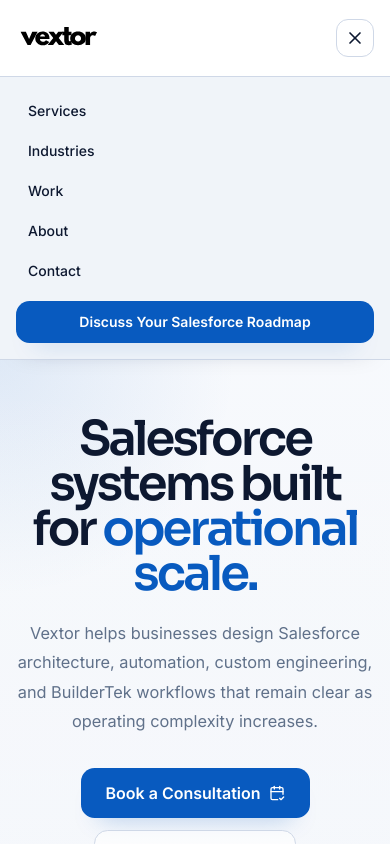
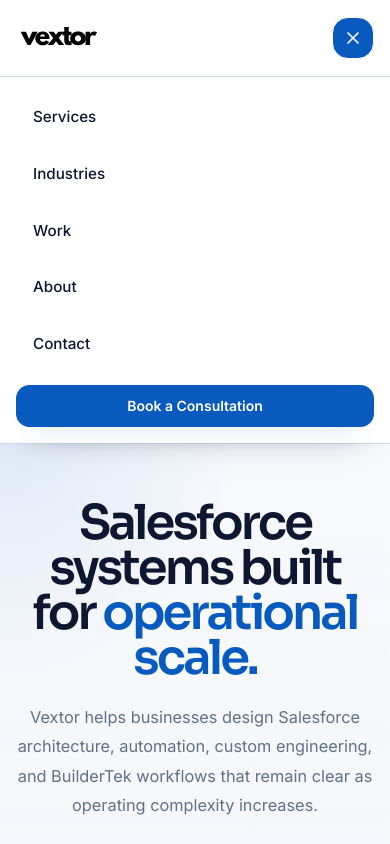
Before and after one commit to jayyymin18/vextor-site, a React (Vite) app: page / in a window 390 px wide. Both pictures are taken after a click on the button "Toggle menu". Shown: the top 844 px of the page. Built offline with nearby package versions, Linux system fonts and the light colour scheme.

Commit message:
Refresh mobile menu styling

```diff
--- a/src/App.tsx
+++ b/src/App.tsx
@@ -355,7 +355,11 @@
 
         <button
           type="button"
-          className="inline-flex items-center justify-center rounded-xl border border-border p-2 text-foreground transition hover:bg-card md:hidden"
+          className={`inline-flex items-center justify-center rounded-2xl border p-2.5 shadow-[0_16px_30px_-22px_rgba(37,99,235,0.42)] transition md:hidden ${
+            open
+              ? 'border-[hsl(var(--accent))/0.26] bg-[hsl(var(--accent))] text-white'
+              : 'border-[hsl(var(--accent))/0.14] bg-[hsl(var(--accent))/0.07] text-[hsl(var(--accent-strong))] hover:bg-[hsl(var(--accent))/0.12]'
+          }`}
           onClick={() => setOpen((prev) => !prev)}
           aria-expanded={open}
           aria-controls="mobile-nav"
@@ -366,19 +370,19 @@
       </div>
 
       {open ? (
-        <div id="mobile-nav" className="border-t border-border bg-background md:hidden">
-          <div className="mx-auto flex max-w-7xl flex-col gap-1 px-4 py-4 sm:px-6">
+        <div id="mobile-nav" className="border-t border-border bg-white/95 shadow-[0_18px_40px_-34px_rgba(15,23,42,0.34)] backdrop-blur md:hidden">
+          <div className="mx-auto flex max-w-7xl flex-col gap-2 px-4 py-4 sm:px-6">
             {navItems.map((item) => (
               <Link
                 key={item.to}
                 to={item.to}
-                className="rounded-xl px-3 py-2 text-sm font-medium text-foreground transition hover:bg-card"
+                className="rounded-2xl border border-transparent bg-white px-4 py-3 text-[0.95rem] font-medium text-foreground transition hover:border-border hover:bg-[hsl(var(--accent))/0.04]"
               >
                 {item.label}
               </Link>
             ))}
             <Link to="/contact" className="mt-2">
-              <Button className="btn-solid w-full justify-center">Discuss Your Salesforce Roadmap</Button>
+              <Button className="btn-solid w-full justify-center">Book a Consultation</Button>
             </Link>
           </div>
         </div>
```
